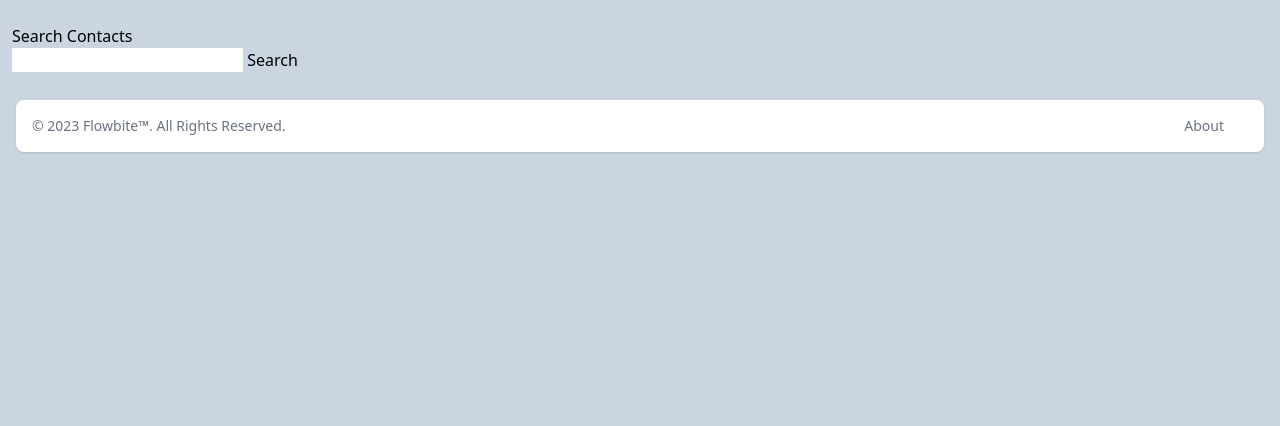
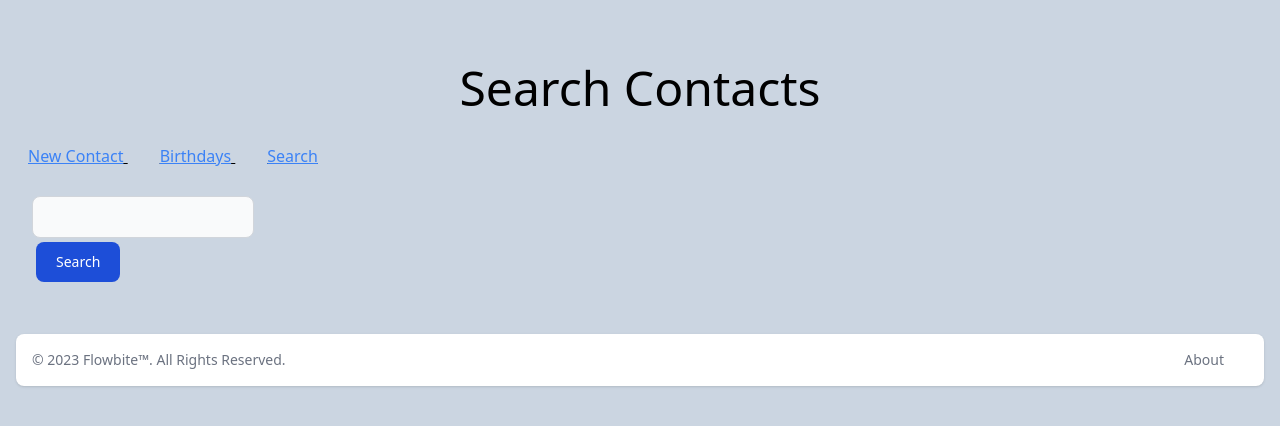
Before and after one commit to the10or/personal-assistant-web, a Django app: template personal_assistant/contacts/templates/contacts/search_contacts.html in a window 1280 px wide. Shown: the part 70-496 px from the top of the page. Run offline with Django 3.2, Linux system fonts and the light colour scheme; the template is opened without the code that fills it, so the values that code supplies are empty; some libraries are stand-ins or nearby versions.

Commit message:
update html

```diff
--- a/personal_assistant/contacts/templates/contacts/actions_menu.html
+++ b/personal_assistant/contacts/templates/contacts/actions_menu.html
@@ -1,9 +1,9 @@
-<div class="inline pr-2 pl-2">
-    <a class="text-blue-500" href="{% url 'create_contact' %}">New</a>
+<div class="inline pr-4 pl-4 underline">
+    <a class="text-blue-500" href="{% url 'create_contact' %}">New Contact</a>
 </div>
-<div class="inline pr-2 pl-2">
+<div class="inline pr-4 pl-4 underline">
     <a class="text-blue-500" href="{% url 'upcoming_birthdays' %}">Birthdays</a>
 </div>
-<div class="inline pr-2 pl-2">
+<div class="inline pr-4 pl-4 underline">
     <a class="text-blue-500" href="{% url 'search_contacts' %}">Search</a>
 </div>
--- a/personal_assistant/contacts/templates/contacts/search_contacts.html
+++ b/personal_assistant/contacts/templates/contacts/search_contacts.html
@@ -1,23 +1,42 @@
+
+
 {% extends "theme/base.html" %}
 
 {% block content %}
 <div class="form-content my-3 p-3">
     <div class="container">
-        <h1>Search Contacts</h1>
+        <div class="pt-10 pb-3">
+            <h1 class="text-center text-5xl mb-5">Search Contacts</h1>
+        </div>
+
+        <div class="pb-2">
+            {% include 'contacts/actions_menu.html' %}
+        </div>
+        <div class="flex">
+            <div class="p-5 w-20-px">
                 <form method="get" action="{% url 'search_contacts' %}">
-            <input type="text" name="q" value="{{ query }}">
-            <button type="submit">Search</button>
+                {% csrf_token %}
+                <input type="text" name="q" value="{{ query }}" class="bg-gray-50 border border-gray-300 text-gray-900 text-sm rounded-lg focus:ring-blue-500 focus:border-blue-500 block w-full p-2.5 dark:bg-gray-700 dark:border-gray-600 dark:placeholder-gray-400 dark:text-white dark:focus:ring-blue-500 dark:focus:border-blue-500">
+
+                <button class="m-1 w-15 bg-blue-700 hover:bg-blue-800 focus:ring-4 focus:outline-none focus:ring-blue-300 text-white font-medium rounded-lg text-sm px-5 py-2.5 dark:bg-blue-600 dark:hover:bg-blue-700 dark:focus:ring-blue-800" type="submit">Search</button>
                 </form>
-
                 {% if error_message %}
                 <p>{{ error_message }}</p>
                 {% else %}
-        <ul>
+            </div>
+            <div class="p-5 pt-8 w-4/5">
+                <div>
                     {% for contact in contacts %}
-            <li>{{ contact.first_name }} {{ contact.last_name }} - {{ contact.phone_number }}</li>
+                    <div class="block m-2 bg-slate-600 border border-gray-200 rounded-lg shadow hover:bg-gray-100 dark:bg-gray-800 dark:border-gray-700 dark:hover:bg-gray-800 dark:hover:border-gray-200">
+                        <div class="text-white p-2 m-2">
+                            {{ contact.first_name }} {{ contact.last_name }} - {{ contact.phone_number }}
+                        </div>
+                    </div>
                     {% endfor %}
-        </ul>
+                </div>
                 {% endif %}
             </div>
         </div>
+    </div>
+</div>
 {% endblock content %}
```
Lines whose indentation alone changed are shown as unchanged.
